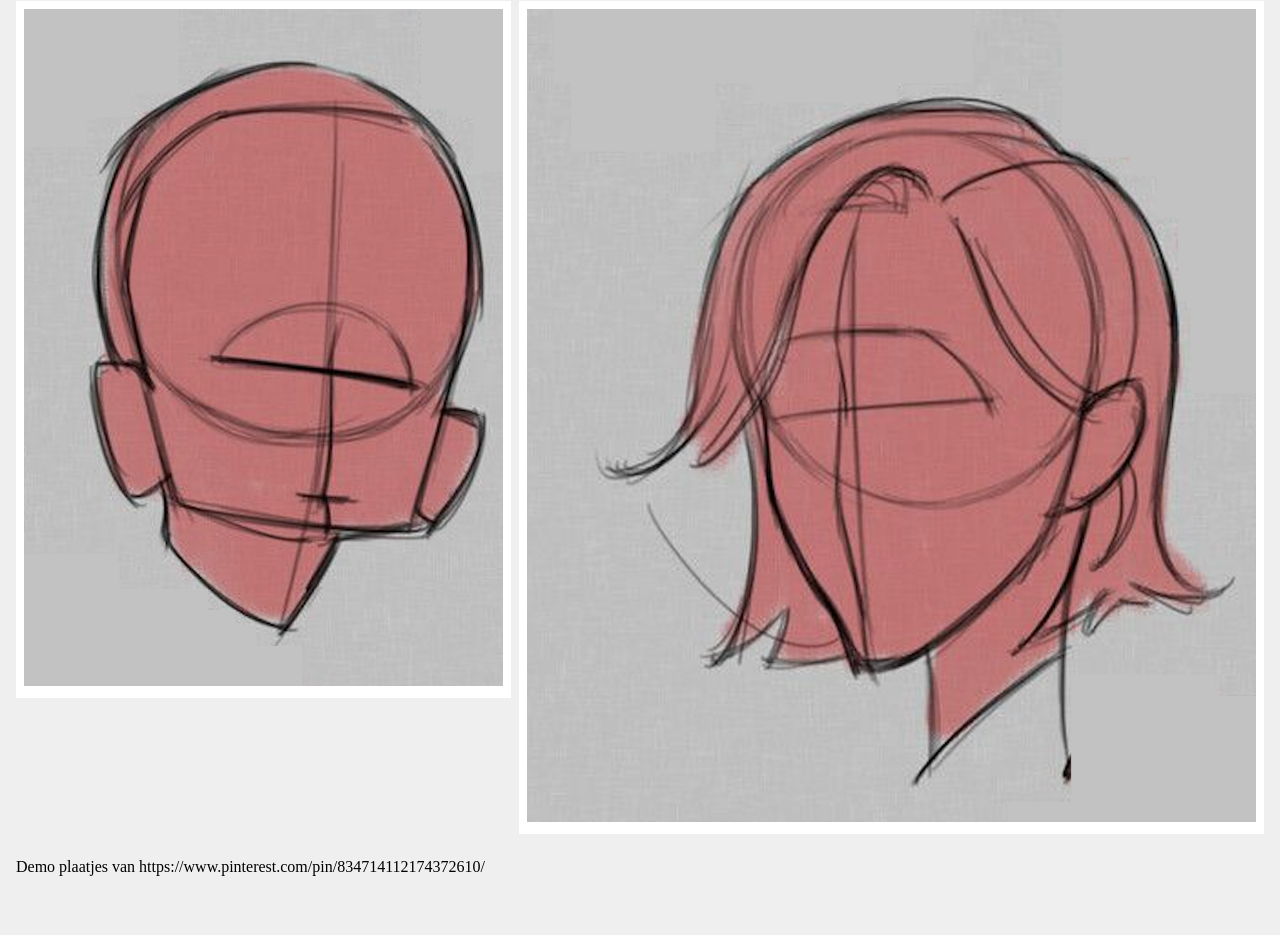
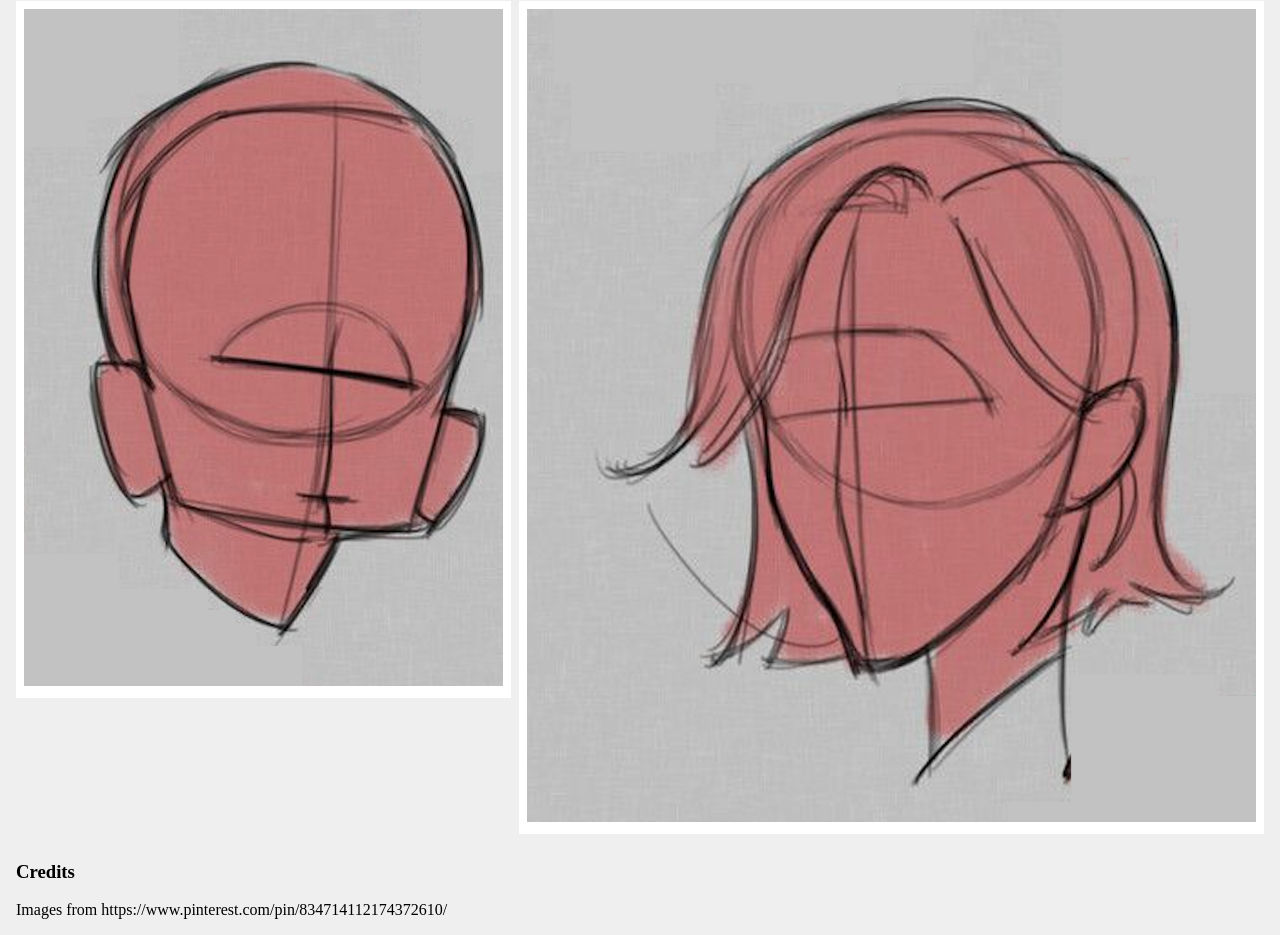
Before and after one commit to yujing-student/your-tribe-responsive-design, a plain HTML site: page example/index.html in a window 1280 px wide. Shown: the part 5346-6281 px from the top of the page. Before the commit the page ends 6238 px from the top, so only its background shows below. Drawn offline with Linux system fonts and the light colour scheme.

Commit message:
Update index.html

```diff
--- a/example/index.html
+++ b/example/index.html
@@ -41,8 +41,8 @@
     </main>
 
     <footer>
-        Demo plaatjes van
-        https://www.pinterest.com/pin/834714112174372610/
+        <h3>Credits</h3>
+        Images from https://www.pinterest.com/pin/834714112174372610/
     </footer>
 
 </body>
```
